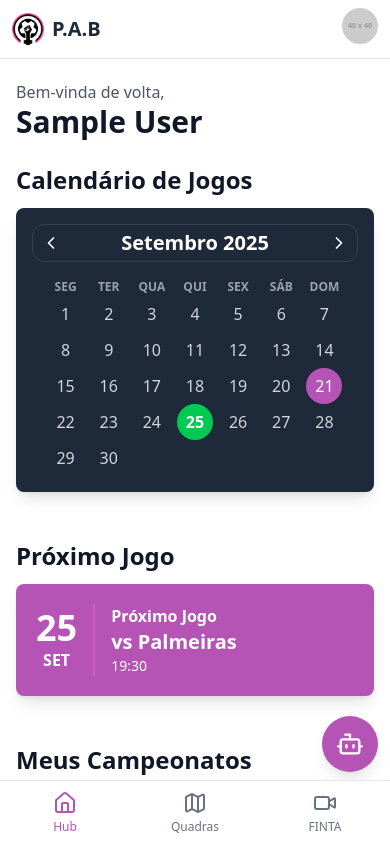
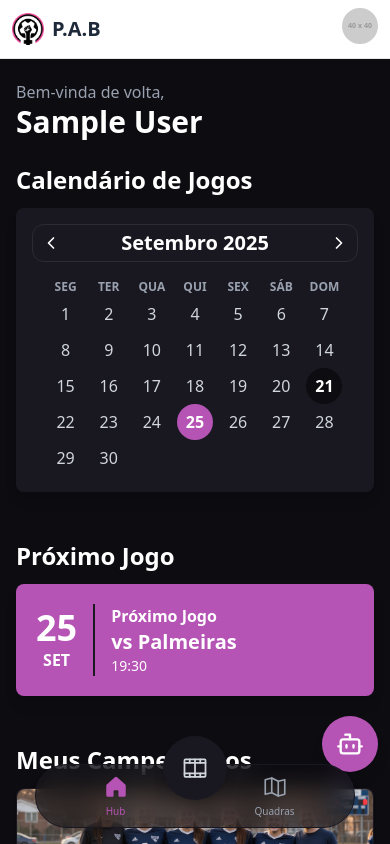
Before and after one commit to Caio-Front-End/passa-a-bola-web-app-sprint-4-, a React (Vite) app: page / in a window 390 px wide. Built offline with nearby package versions, Linux system fonts and the light colour scheme; sample sign-in values are in the browser's storage.

Commit message:
feat(design): adicionando as variaveis no hub e outros componentes, e alterando o design da navbar mobile

```diff
--- a/package.json
+++ b/package.json
@@ -13,6 +13,7 @@
     "@tailwindcss/vite": "^4.1.13",
     "date-fns": "^4.1.0",
     "lucide-react": "^0.544.0",
+    "phosphor-react": "^1.4.1",
     "react": "^19.1.1",
     "react-dom": "^19.1.1",
     "react-router-dom": "^7.9.1",
--- a/src/App.css
+++ b/src/App.css
@@ -12,6 +12,7 @@ html, body, #root {
   --primary-color-hover: #863D86; /* rosa mais escuro */
   --bg-color: #0d0c11; /* preto */
   --bg-color2: #191821; /* Cinza escuro */
+  --bg-color2-hover: #2c2a33; /* Cinza escuro mais claro */
 }
 
 /* Adicionando um estilo de scroll mais sutil para o feed FINTA */
--- a/src/components/AgendaCalendario.jsx
+++ b/src/components/AgendaCalendario.jsx
@@ -23,11 +23,11 @@ const AgendaCalendario = () => {
 
   return (
     <>
-      <div className="bg-gray-800 p-4 rounded-lg shadow-lg text-white">
-        <div className="border border-gray-700 p-1 rounded-xl flex justify-between items-center mb-4">
-          <button onClick={mesAnterior} className="p-1 rounded-full hover:bg-gray-700"><ChevronLeft size={20} /></button>
+      <div className="bg-[var(--bg-color2)] p-4 rounded-lg shadow-lg text-white">
+        <div className="border border-[var(--bg-color2-hover)] p-1 rounded-xl flex justify-between items-center mb-4">
+          <button onClick={mesAnterior} className="p-1 rounded-full hover:bg-[var(--bg-color2-hover)]"><ChevronLeft size={20} /></button>
           <h2 className="font-bold text-xl capitalize">{format(mesAtual, 'MMMM yyyy', { locale: ptBR })}</h2>
-          <button onClick={proximoMes} className="p-1 rounded-full hover:bg-gray-700"><ChevronRight size={20} /></button>
+          <button onClick={proximoMes} className="p-1 rounded-full hover:bg-[var(--bg-color2-hover)]"><ChevronRight size={20} /></button>
         </div>
         <div className="grid grid-cols-7 gap-x-0 gap-y-0 place-items-center px-3">
           {diasDaSemana.map((dia) => (<div key={dia} className="font-semibold text-[12px] uppercase text-gray-400">{dia}</div>))}
@@ -36,9 +36,9 @@ const AgendaCalendario = () => {
             const isProximoJogo = isSameDay(dia, proximoJogoInfo.data);
             const isDiaDeHoje = isToday(dia);
             let dayClasses = 'flex items-center justify-center h-9 w-9 rounded-full cursor-pointer transition-transform duration-200 hover:scale-110';
-            if (isProximoJogo) { dayClasses += ' bg-green-500 text-white font-bold';
-            } else if (isDiaDeHoje) { dayClasses += ' bg-[#b554b5] text-white';
-            } else { dayClasses += ' text-gray-300 hover:bg-gray-700'; }
+            if (isProximoJogo) { dayClasses += ' bg-[var(--primary-color)] text-white font-bold';
+            } else if (isDiaDeHoje) { dayClasses += ' bg-[var(--bg-color)] text-white font-bold';
+            } else { dayClasses += ' text-gray-300 hover:bg-[var(--bg-color2-hover)]'; }
             return (<div key={dia.toString()} className={dayClasses} onClick={() => isProximoJogo && setIsModalAberto(true)}>{format(dia, 'd')}</div>);
           })}
         </div>
--- a/src/components/BottomNavbar.jsx
+++ b/src/components/BottomNavbar.jsx
@@ -1,32 +1,66 @@
 import { NavLink } from 'react-router-dom';
-import { Home, Map, Video } from 'lucide-react';
+// Importando os ícones da nova biblioteca (Phosphor Icons)
+import { House, MapTrifold, FilmStrip } from 'phosphor-react';
 
+// Agora cada item tem um ícone padrão e um ícone ativo (preenchido)
 const navItems = [
-  { path: '/', icon: <Home />, label: 'Hub' },
-  { path: '/courts', icon: <Map />, label: 'Quadras' },
-  { path: '/finta', icon: <Video />, label: 'FINTA' },
+  { path: '/', icon: <House size={26} />, activeIcon: <House size={26} weight="fill" />, label: 'Hub' },
+  { path: '/finta', icon: <FilmStrip size={28} />, activeIcon: <FilmStrip size={28} weight="fill" />, label: 'FINTA' }, // Item central
+  { path: '/courts', icon: <MapTrifold size={26} />, activeIcon: <MapTrifold size={26} weight="fill" />, label: 'Quadras' },
 ];
 
 const BottomNavBar = () => {
+  const middleIndex = Math.floor(navItems.length / 2);
+
   return (
-    <nav className="fixed bottom-0 left-0 right-0 h-16 bg-white dark:bg-gray-800/55 backdrop-blur-sm  border-t border-gray-200 dark:border-gray-700 flex justify-around items-center md:hidden">
-      {navItems.map((item) => (
+    // Container principal: agora é flutuante, centralizado e com bordas arredondadas
+    <nav className="fixed bottom-4 left-1/2 -translate-x-1/2 w-[90%] max-w-xs md:hidden">
+      <div className="relative flex h-16 items-center justify-around rounded-full border border-[var(--bg-color2)] bg-[var(--bg-color)]/60 backdrop-blur-md shadow-lg">
+        {navItems.map((item, index) => {
+          const isMiddleButton = index === middleIndex;
+
+          return (
             <NavLink
               key={item.label}
               to={item.path}
-          // NavLink nos dá um "isActive" para sabermos se o link está ativo
-          className={({ isActive }) =>
-            `flex flex-col items-center justify-center w-full transition-colors duration-200 ${
-              isActive
-                ? 'text-[#b554b5] dark:text-pink-400'
-                : 'text-gray-500 dark:text-gray-400 hover:text-[#d44b84]'
-            }`
+              className={({ isActive }) => {
+                // Classes base para todos os links
+                let classes = 'flex flex-col items-center justify-center transition-all duration-300';
+
+                // Estilos para o botão central
+                if (isMiddleButton) {
+                  classes += ' absolute left-1/2 -translate-x-1/2 -translate-y-[28px] h-16 w-16 rounded-full shadow-lg';
+                  classes += isActive
+                    ? ' bg-[var(--primary-color)] text-black' // Cor de fundo ativa para o botão central
+                    : ' bg-[var(--bg-color2)] text-gray-300'; // Cor de fundo inativa
                 }
+                // Estilos para os outros botões
+                else {
+                  classes += ' w-full h-full';
+                  classes += isActive
+                    ? ' text-[var(--primary-color)]' // Cor do ícone ativo
+                    : ' text-gray-400 hover:text-white'; // Cor do ícone inativo
+                }
+                return classes;
+              }}
             >
-          {item.icon}
-          <span className="text-xs mt-1">{item.label}</span>
+              {({ isActive }) => (
+                <>
+                  {/* Renderiza o ícone preenchido se estiver ativo, senão o padrão */}
+                  {isActive ? item.activeIcon : item.icon}
+
+                  {/* Oculta o texto do botão central para um visual mais limpo */}
+                  {!isMiddleButton && (
+                    <span className={`text-[10px] mt-1 font-medium`}>
+                      {item.label}
+                    </span>
+                  )}
+                </>
+              )}
             </NavLink>
-      ))}
+          );
+        })}
+      </div>
     </nav>
   );
 };
--- a/src/components/Layout.jsx
+++ b/src/components/Layout.jsx
@@ -12,7 +12,7 @@ const Layout = () => {
   const isFintaPage = location.pathname === '/finta';
 
   return (
-    <div className="w-full h-screen bg-white dark:bg-gray-900 flex font-sans">
+    <div className="w-full h-screen bg-[var(--bg-color)] flex font-sans">
       {/* O header só será renderizado se a página atual NÃO for a FINTA */}
       {!isFintaPage && <MobileHeader />}
 
@@ -21,8 +21,8 @@ const Layout = () => {
       <div className="flex-1 flex flex-col overflow-hidden">
         {/* O padding superior também é condicional para não quebrar o layout */}
         <main
-          className={`flex-1 overflow-y-auto w-full h-full pb-16 md:pb-0 ${
-            isFintaPage ? 'pt-0' : 'pt-16 md:pt-0'
+          className={`flex-1 overflow-y-auto w-full h-full ${
+            isFintaPage ? 'pb-0 ' : 'pb-25 pt-16 md:pt-0'
           }`}
         >
           {/* O Outlet renderiza o componente da rota filha (HubPage, Finta, etc.) */}
--- a/src/components/LoadingScreen.jsx
+++ b/src/components/LoadingScreen.jsx
@@ -13,10 +13,10 @@ const LoadingScreen = () => {
           animation: spin-reverse 1.2s linear infinite;
         }
       `}</style>
-      <div className="w-full h-screen flex flex-col items-center justify-center bg-white dark:bg-gray-900 font-sans">
+      <div className="w-full h-screen flex flex-col items-center justify-center bg-white dark:bg-[var(--bg-color)] font-sans">
         <div className="relative w-24 h-24 flex items-center justify-center">
           {/* Círculo rosa externo, gira em sentido horário */}
-          <div className="absolute w-full h-full rounded-full border-4 border-transparent border-t-[#b554b5] animate-spin"></div>
+          <div className="absolute w-full h-full rounded-full border-4 border-transparent border-t-[var(--primary-color)] animate-spin"></div>
 
           {/* Círculo branco interno, gira em sentido anti-horário */}
           <div className="absolute w-[calc(100%-20px)] h-[calc(100%-20px)] rounded-full border-4 border-transparent border-t-black dark:border-t-white/80 animate-spin-reverse"></div>
--- a/src/pages/HubPage.jsx
+++ b/src/pages/HubPage.jsx
@@ -19,9 +19,9 @@ const HubPage = () => {
   const [activeModal, setActiveModal] = useState(null);
 
   const stats = [
-    { icon: <Trophy size={24} className="text-[#b554b5]" />, value: '12', label: 'Gols' },
-    { icon: <ShieldCheck size={24} className="text-[#b554b5]" />, value: '8', label: 'Assistências' },
-    { icon: <Calendar size={24} className="text-[#b554b5]" />, value: '25', label: 'Jogos' },
+    { icon: <Trophy size={24} className="text-[var(--primary-color)]" />, value: '12', label: 'Gols' },
+    { icon: <ShieldCheck size={24} className="text-[var(--primary-color)]" />, value: '8', label: 'Assistências' },
+    { icon: <Calendar size={24} className="text-[var(--primary-color)]" />, value: '25', label: 'Jogos' },
   ];
 
   const currentChampionships = [
@@ -33,45 +33,45 @@ const HubPage = () => {
   const handleCloseModal = () => setActiveModal(null);
 
   if (!currentUser) {
-    return <div className="p-8 bg-gray-900 text-white min-h-screen">Carregando dados da atleta...</div>;
+    return <div className="p-8 bg-[var(--bg-color)] text-white min-h-screen">Carregando dados da atleta...</div>;
   }
 
   return (
     <>
-      <div className="p-4 md:p-8 bg-white dark:bg-gray-900 text-gray-800 dark:text-gray-200 min-h-full">
+      <div className="p-4 md:p-8 bg-[var(--bg-color)] text-gray-200 min-h-full">
         <header className="mb-6">
-          <p className="text-md text-gray-600 dark:text-gray-400">Bem-vinda de volta,</p>
-          <h1 className="text-3xl font-bold text-gray-900 dark:text-white">{currentUser.name}</h1>
+          <p className="text-md text-gray-400">Bem-vinda de volta,</p>
+          <h1 className="text-3xl font-bold text-white">{currentUser.name}</h1>
         </header>
         <div className="grid grid-cols-1 lg:grid-cols-3 gap-6">
           <div className="lg:col-span-2 space-y-6">
-            <h2 className="font-semibold text-2xl mb-3 text-gray-900 dark:text-white">Calendário de Jogos</h2>
+            <h2 className="font-semibold text-2xl mb-3 text-white">Calendário de Jogos</h2>
             <AgendaCalendario />
-            <h2 className="font-semibold text-2xl pt-6 mb-3 text-gray-900 dark:text-white">Próximo Jogo</h2>
+            <h2 className="font-semibold text-2xl pt-6 mb-3 text-white">Próximo Jogo</h2>
             <button
               onClick={() => handleOpenModal('proximoJogo')}
-              className="w-full text-left bg-[#b554b5] text-white p-5 rounded-lg shadow-lg flex items-center space-x-4 cursor-pointer hover:bg-[#d424a5] transition-all hover:scale-101 "
+              className="w-full text-left bg-[var(--primary-color)] text-white p-5 rounded-lg shadow-lg flex items-center space-x-4 cursor-pointer hover:bg-[var(--primary-color-hover)] transition-all hover:scale-101 "
             >
               <div className="text-center">
                 <p className="text-4xl font-bold">{proximoJogoInfo.data.getDate()}</p>
                 <p className="text-md font-semibold">{format(proximoJogoInfo.data, 'MMM', { locale: ptBR }).toUpperCase()}</p>
               </div>
-              <div className="border-l-2 border-pink-400/50 pl-4 flex-grow">
+              <div className="border-l-2 border-[var(--bg-color2)] pl-4 flex-grow">
                 <p className="font-semibold">Próximo Jogo</p>
                 <p className="text-xl font-bold">vs {proximoJogoInfo.adversario.nome}</p>
                 <p className="text-sm">{proximoJogoInfo.horario}</p>
               </div>
             </button>
             <div className="pt-6">
-              <h2 className="font-semibold text-2xl mb-3 text-gray-900 dark:text-white">Meus Campeonatos</h2>
+              <h2 className="font-semibold text-2xl mb-3 text-white">Meus Campeonatos</h2>
               <div className="space-y-4">
                 {currentChampionships.map((champ) => (
-                  <button key={champ.name} onClick={() => handleOpenModal(champ.modal)} className="w-full text-left bg-white dark:bg-gray-800 rounded-lg shadow border border-transparent hover:shadow-lg cursor-pointer hover:border-[#b554b5] transition-all duration-300 overflow-hidden hover:scale-101">
+                  <button key={champ.name} onClick={() => handleOpenModal(champ.modal)} className="w-full text-left bg-[var(--bg-color2)] rounded-lg shadow border border-transparent hover:shadow-lg cursor-pointer hover:border-[var(--primary-color)] transition-all duration-300 overflow-hidden hover:scale-101">
                     <div className="w-full h-48 md:h-56 lg:h-64 overflow-hidden rounded-t-lg"><img src={champ.image} alt={`Time do campeonato ${champ.name}`} className="w-full h-full object-cover" /></div>
                     <div className="p-4">
-                      <p className="font-semibold text-gray-900 dark:text-white mb-1">{champ.name}</p>
-                      <p className="text-sm text-gray-500 dark:text-gray-400 mb-2">{champ.phase}</p>
-                      <div className="w-full bg-gray-200 dark:bg-gray-700 rounded-full h-2.5"><div className="bg-[#b554b5] h-2.5 rounded-full" style={{ width: `${champ.progress}%` }}></div></div>
+                      <p className="font-semibold text-white mb-1">{champ.name}</p>
+                      <p className="text-sm text-gray-400 mb-2">{champ.phase}</p>
+                      <div className="w-full bg-gray-700 rounded-full h-2.5"><div className="bg-[var(--primary-color)] h-2.5 rounded-full" style={{ width: `${champ.progress}%` }}></div></div>
                     </div>
                   </button>
                 ))}
@@ -79,14 +79,14 @@ const HubPage = () => {
             </div>
           </div>
           <div className="lg:col-span-1">
-            <h2 className="font-semibold text-2xl mb-3 text-gray-900 dark:text-white">Estatísticas</h2>
+            <h2 className="font-semibold text-2xl mb-3 text-white">Estatísticas</h2>
             <div className="grid grid-cols-3 lg:grid-cols-1 gap-4">
               {stats.map((stat) => (
-                <div key={stat.label} className="bg-white dark:bg-gray-800 p-4 rounded-lg shadow flex lg:flex-row flex-col items-center lg:space-x-4 text-center lg:text-left">
+                <div key={stat.label} className="bg-[var(--bg-color2)] p-4 rounded-lg shadow flex lg:flex-row flex-col items-center lg:space-x-4 text-center lg:text-left">
                   {stat.icon}
                   <div className="mt-2 lg:mt-0">
-                    <p className="text-2xl font-bold text-gray-900 dark:text-white">{stat.value}</p>
-                    <p className="text-sm text-gray-500 dark:text-gray-400">{stat.label}</p>
+                    <p className="text-2xl font-bold text-white">{stat.value}</p>
+                    <p className="text-sm text-gray-400">{stat.label}</p>
                   </div>
                 </div>
               ))}
```
Also changed, not shown: src/components/SeletorAdmin.jsx (+5 -5 lines), src/pages/RegisterPage.jsx (+9 -9 lines), 1 other file (tests, documents, lock files or other folders). Lines whose indentation alone changed are shown as unchanged.
